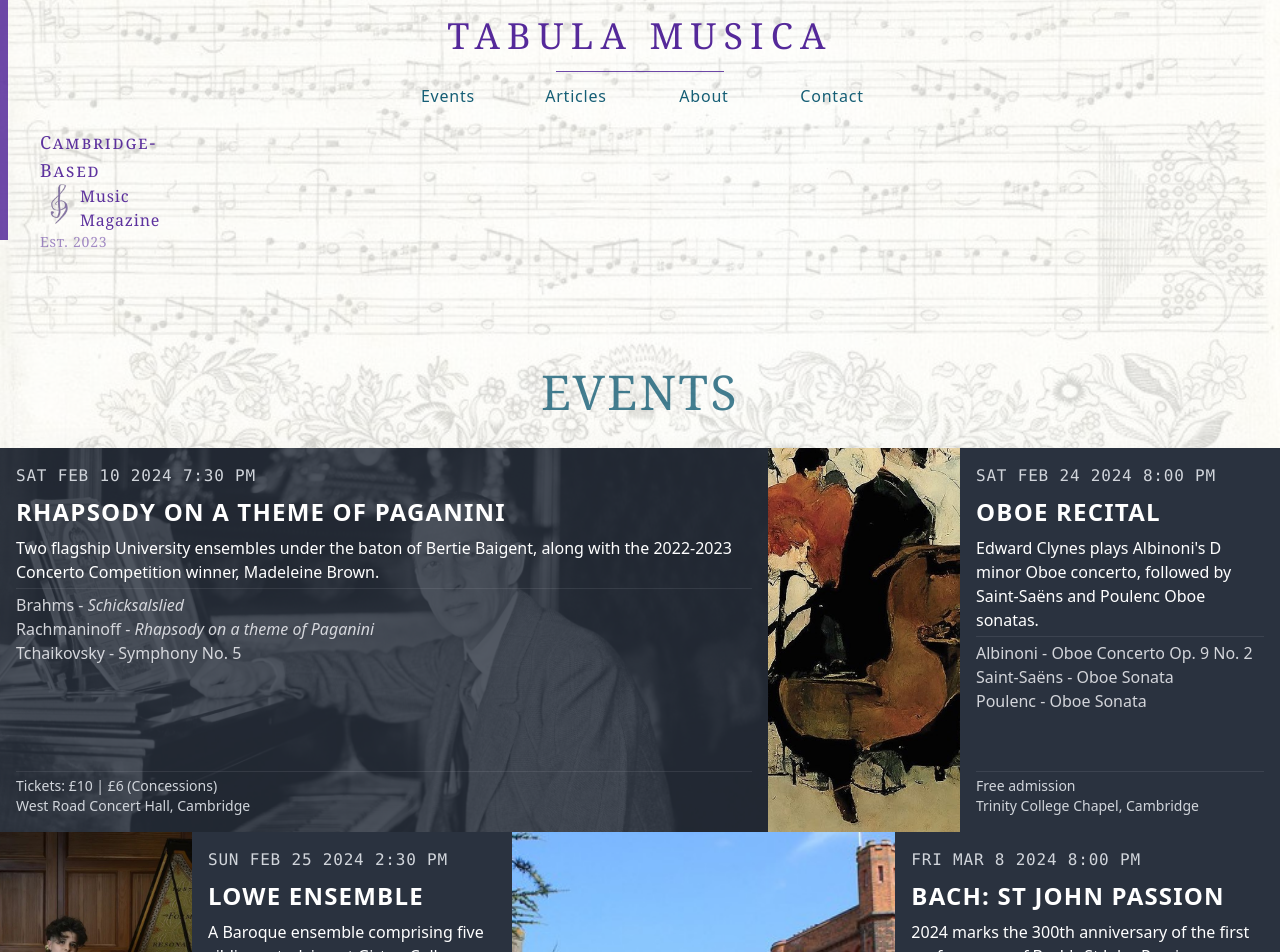
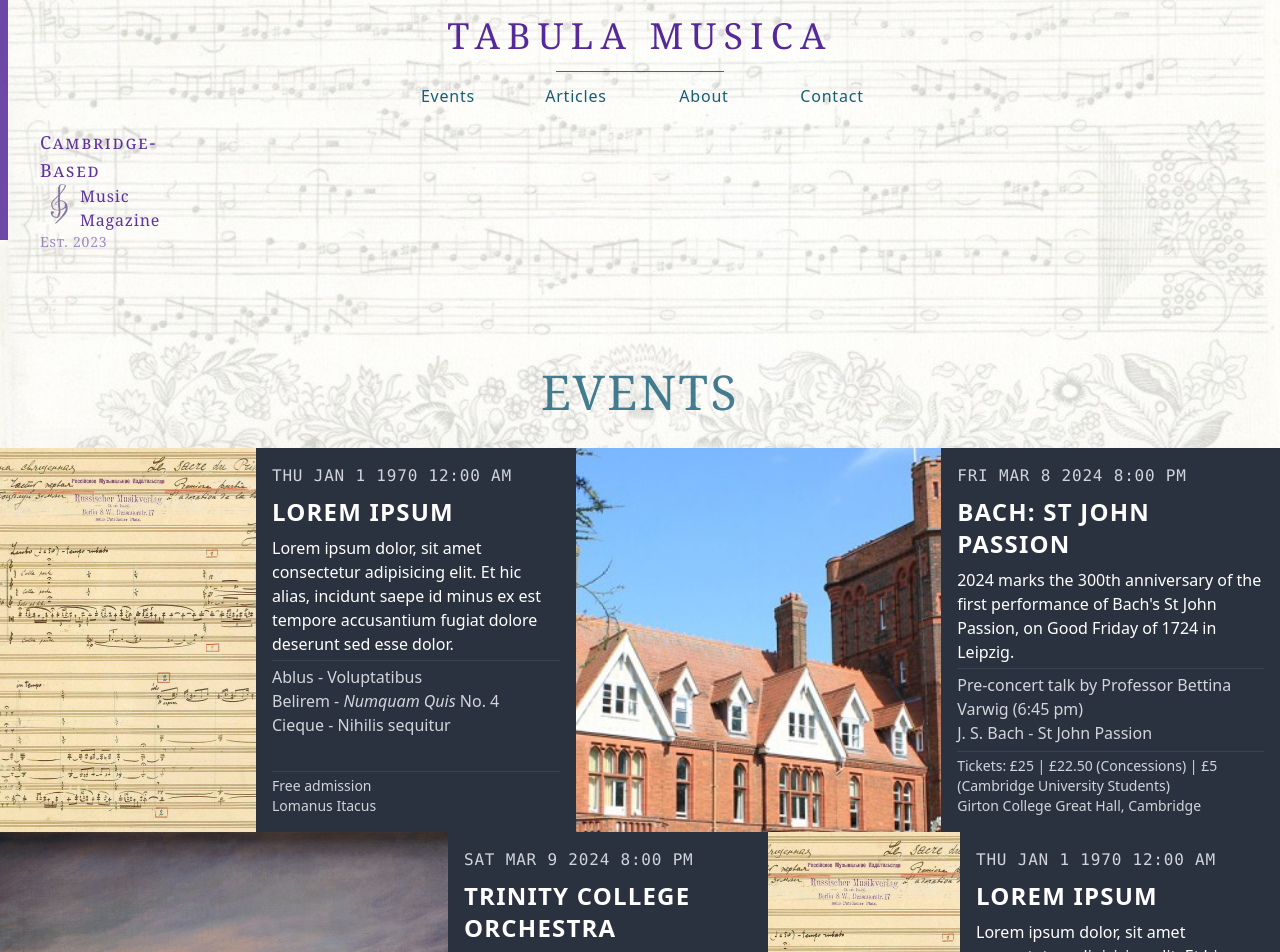
Before and after one commit to IntGrah/tabula-musica, a Next.js app: page / in a window 1280 px wide. Shown: the top 952 px of the page. Built offline with nearby package versions, Linux system fonts and the light colour scheme.

Commit message:
Lorem ipsum event

```diff
--- /dev/null
+++ b/app/events/00-00-00-lorem-ipsum.tsx
@@ -0,0 +1,35 @@
+import { EventCardProps } from "./event";
+import RiteOfSpring from "/public/rite-of-spring.jpg";
+
+export const summary: EventCardProps = {
+    basis: "40%",
+    cutoff: "max-xl:as-bg",
+    image: { src: RiteOfSpring, alt: "Manuscript of Rite of Spring" },
+    date: new Date(1970, 0, 1, 0, 0),
+    title: "Lorem Ipsum",
+    description: (
+        <p>
+            Lorem ipsum dolor, sit amet consectetur adipisicing elit. Et hic
+            alias, incidunt saepe id minus ex est tempore accusantium fugiat
+            dolore deserunt sed esse dolor.
+        </p>
+    ),
+    programme: (
+        <ol>
+            <li>Ablus - Voluptatibus</li>
+            <li>
+                Belirem - <i>Numquam Quis</i> No. 4
+            </li>
+            <li>Cieque - Nihilis sequitur</li>
+        </ol>
+    ),
+    performers: (
+        <ol>
+            <li>Rationa - Dormos</li>
+            <li>Valis de sinistre - Equistri</li>
+            <li>Provicare Minus - Fidus Estus</li>
+        </ol>
+    ),
+    admission: "Free admission",
+    location: { name: "Lomanus Itacus", href: "" },
+};
--- a/app/events/24-03-08-girton-st-john.tsx
+++ b/app/events/24-03-08-girton-st-john.tsx
@@ -3,7 +3,7 @@ import { GirtonHall } from "./locations";
 import GirtonCollege from "/public/girton-college.jpg";
 
 export const summary: EventCardProps = {
-    basis: "60%",
+    basis: "50%",
     cutoff: "max-xl:as-bg",
     image: {
         src: GirtonCollege,
--- a/app/events/24-03-09-trinity-tco.tsx
+++ b/app/events/24-03-09-trinity-tco.tsx
@@ -3,7 +3,7 @@ import { TrinityChapel } from "./locations";
 import Moonrise from "/public/moonrise.jpg";
 
 export const summary: EventCardProps = {
-    basis: "50%",
+    basis: "60%",
     cutoff: "max-md:as-bg",
     image: {
         src: Moonrise,
--- a/app/events/page.tsx
+++ b/app/events/page.tsx
@@ -1,8 +1,6 @@
 import SectionTitle from "../ui/section-title";
 import EventCard from "./event";
-import * as WrchCuo from "./24-02-10-wrch-cuo";
-import * as GirtonLowe from "./24-02-25-girton-lowe";
-import * as TrinityOboe from "./24-02-24-trinity-oboe";
+import * as LoremIpsum from "./00-00-00-lorem-ipsum";
 import * as ClareOpera from "./24-03-09-clare-opera";
 import * as TrinityTCO from "./24-03-09-trinity-tco";
 import * as GirtonStJohn from "./24-03-08-girton-st-john";
@@ -11,12 +9,12 @@ export default function Events() {
     return (
         <div className="relative flex flex-wrap bg-gray-800/95 shadow-2xl">
             <SectionTitle text="events" />
-            <EventCard props={WrchCuo.summary} />
-            <EventCard props={TrinityOboe.summary} />
-            <EventCard props={GirtonLowe.summary} />
+            <EventCard props={LoremIpsum.summary} />
             <EventCard props={GirtonStJohn.summary} />
+            <EventCard props={TrinityTCO.summary} />
+            <EventCard props={LoremIpsum.summary} />
             <EventCard props={ClareOpera.summary} />
-            <EventCard props={TrinityTCO.summary} />
+            <EventCard props={LoremIpsum.summary} />
         </div>
     );
 }
```
Also changed, not shown: domains.txt (added), public/rite-of-spring.jpg (added).
